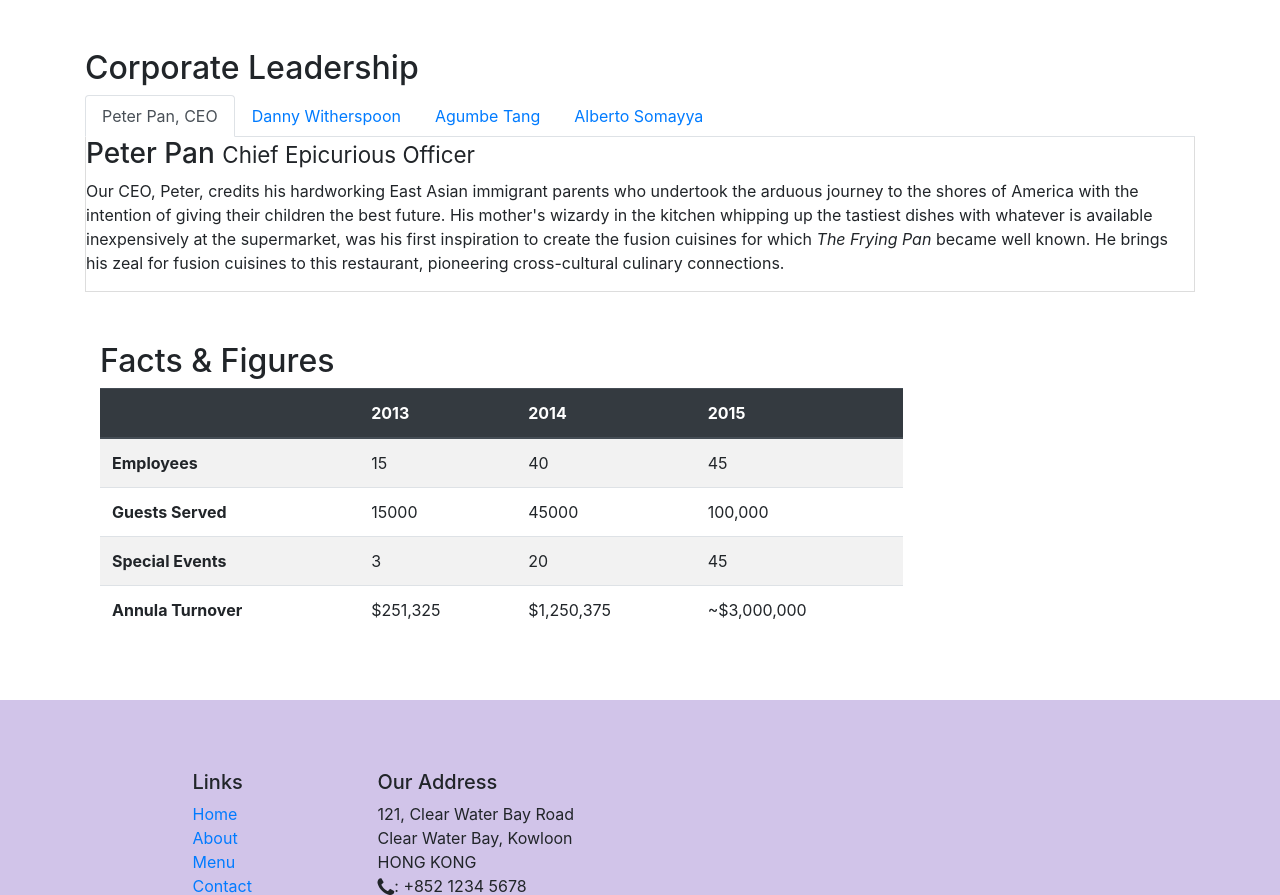
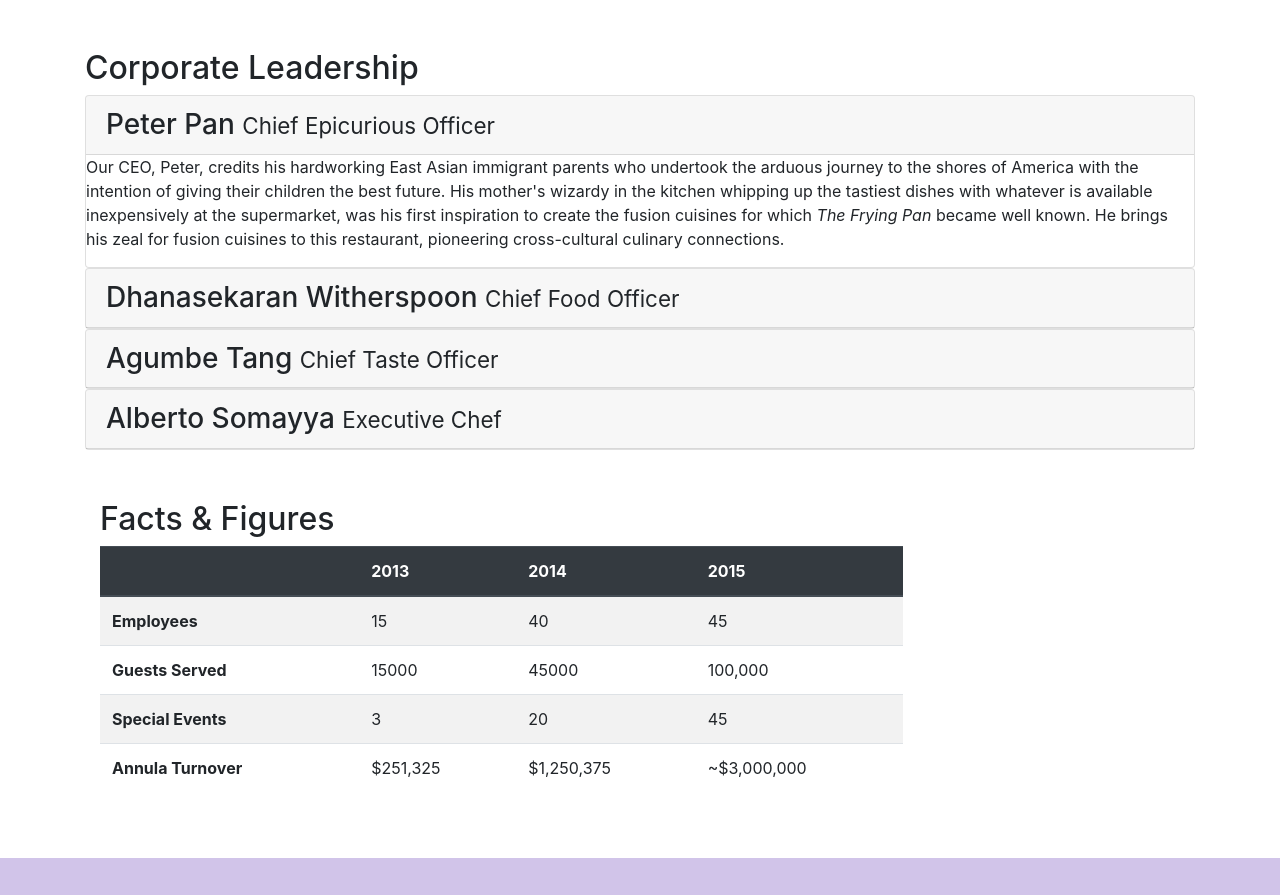
Before and after one commit to lokeshkeelisetti/BootstrapConfusion, a website: page aboutus.html in a window 1280 px wide. Shown: the part 938-1833 px from the top of the page. Drawn offline with nearby package versions, Linux system fonts and the light colour scheme.

Commit message:
accordion

```diff
--- a/aboutus.html
+++ b/aboutus.html
@@ -97,37 +97,61 @@
         <div>
             <div>
                 <h2>Corporate Leadership</h2>
-                <ul class="nav nav-tabs">
-                    <li class="nav-item">
-                        <a class="nav-link active" href="#peter" role="tab" data-toggle="tab">Peter Pan, CEO</a>
-                    </li>
-                    <li class="nav-item">
-                        <a class="nav-link" href="#danny" role="tab" data-toggle="tab">Danny Witherspoon</a>
-                    </li>
-                    <li class="nav-item">
-                        <a class="nav-link" href="#agumbe" role="tab" data-toggle="tab">Agumbe Tang</a>
-                    </li>
-                    <li class="nav-item">
-                        <a class="nav-link" href="#alberto" role="tab" data-toggle="tab">Alberto Somayya</a>
-                    </li>
-                </ul>
 
-                <div class="tab-content">
-                    <div role="tab-panel" class="tab-pane fade show active" id="peter">
-                        <h3>Peter Pan <small>Chief Epicurious Officer</small></h3>
-                        <p class="d-none d-sm-block">Our CEO, Peter, credits his hardworking East Asian immigrant parents who undertook the arduous journey to the shores of America with the intention of giving their children the best future. His mother's wizardy in the kitchen whipping up the tastiest dishes with whatever is available inexpensively at the supermarket, was his first inspiration to create the fusion cuisines for which <em>The Frying Pan</em> became well known. He brings his zeal for fusion cuisines to this restaurant, pioneering cross-cultural culinary connections.</p>
+
+                <div id="accordion">
+                    <div class="card">
+                        <div class="card-header" role="tab" id="peterhead">
+                            <h3 class="mb-0">
+                                <a data-toggle="collapse" data-target="#peter">Peter Pan <small>Chief Epicurious Officer</small>
+                                </a>
+                            </h3>
+                        </div>
+                        <div role="tabpanel" class="collapse show" id="peter"data-parent="#accordion">
+                            <div class="body">
+                                <p class="d-none d-sm-block">Our CEO, Peter, credits his hardworking East Asian immigrant parents who undertook the arduous journey to the shores of America with the intention of giving their children the best future. His mother's wizardy in the kitchen whipping up the tastiest dishes with whatever is available inexpensively at the supermarket, was his first inspiration to create the fusion cuisines for which <em>The Frying Pan</em> became well known. He brings his zeal for fusion cuisines to this restaurant, pioneering cross-cultural culinary connections.</p>
+                            </div>
+                        </div>
                     </div>
-                    <div role="tab-panel" class="tab-pane fade" id="danny">
-                        <h3>Dhanasekaran Witherspoon <small>Chief Food Officer</small></h3>
-                        <p class="d-none d-sm-block">Our CFO, Danny, as he is affectionately referred to by his colleagues, comes from a long established family tradition in farming and produce. His experiences growing up on a farm in the Australian outback gave him great appreciation for varieties of food sources. As he puts it in his own words, <em>Everything that runs, wins, and everything that stays, pays!</em></p>
+                    <div class="card">
+                        <div class="card-header" role="tab" id="dannyhead">
+                            <h3 class="mb-0">
+                                <a data-toggle="collapse" data-target="#danny">
+                                    Dhanasekaran Witherspoon <small>Chief Food Officer</small>
+                                </a>
+                            </h3>
+                        </div>
+                        <div role="tab-panel" class="collapse" id="danny" data-parent="#accordion">
+                            <div class="body">
+                                <p class="d-none d-sm-block">Our CFO, Danny, as he is affectionately referred to by his colleagues, comes from a long established family tradition in farming and produce. His experiences growing up on a farm in the Australian outback gave him great appreciation for varieties of food sources. As he puts it in his own words, <em>Everything that runs, wins, and everything that stays, pays!</em></p>
+                            </div>
+                        </div>
                     </div>
-                    <div role="tab-panel" class="tab-pane fad" id="agumbe">
-                        <h3>Agumbe Tang <small>Chief Taste Officer</small></h3>
-                        <p class="d-none d-sm-block">Blessed with the most discerning gustatory sense, Agumbe, our CTO, personally ensures that every dish that we serve meets his exacting tastes. Our chefs dread the tongue lashing that ensues if their dish does not meet his exacting standards. He lives by his motto, <em>You click only if you survive my lick.</em></p>
+                    <div class="card">
+                        <div class="card-header" role="tab" id="agumbehead">
+                            <h3 class="mb-0">
+                                <a data-toggle="collapse" data-target="#agumbe">Agumbe Tang <small>Chief Taste Officer</small>
+                                </a>
+                            </h3>
+                        </div>
+                        <div role="tab-panel" class="collapse" id="agumbe" data-parent="#accordion">
+                            <div class="body">
+                                <p class="d-none d-sm-block">Blessed with the most discerning gustatory sense, Agumbe, our CTO, personally ensures that every dish that we serve meets his exacting tastes. Our chefs dread the tongue lashing that ensues if their dish does not meet his exacting standards. He lives by his motto, <em>You click only if you survive my lick.</em></p>
+                            </div>
+                        </div>
                     </div>
-                    <div role="tab-panel" class="tab-pane fade" id="alberto">
-                        <h3>Alberto Somayya <small>Executive Chef</small></h3>
-                        <p class="d-none d-sm-block">Award winning three-star Michelin chef with wide International experience having worked closely with whos-who in the culinary world, he specializes in creating mouthwatering Indo-Italian fusion experiences. He says, <em>Put together the cuisines from the two craziest cultures, and you get a winning hit! Amma Mia!</em></p>
+                    <div class="card">
+                        <div class="card-header" role="tab" id="albertohead">
+                            <h3 class="mb-0">
+                                <a data-toggle="collapse" data-target="#alberto">Alberto Somayya <small>Executive Chef</small>
+                                </a>
+                            </h3>
+                        </div>
+                        <div role="tab-panel" class="collapse" id="alberto" data-parent="#accordion">
+                            <div class="body">
+                                <p class="d-none d-sm-block">Award winning three-star Michelin chef with wide International experience having worked closely with whos-who in the culinary world, he specializes in creating mouthwatering Indo-Italian fusion experiences. He says, <em>Put together the cuisines from the two craziest cultures, and you get a winning hit! Amma Mia!</em></p>
+                            </div>
+                        </div>
                     </div>
                 </div>
 
```
